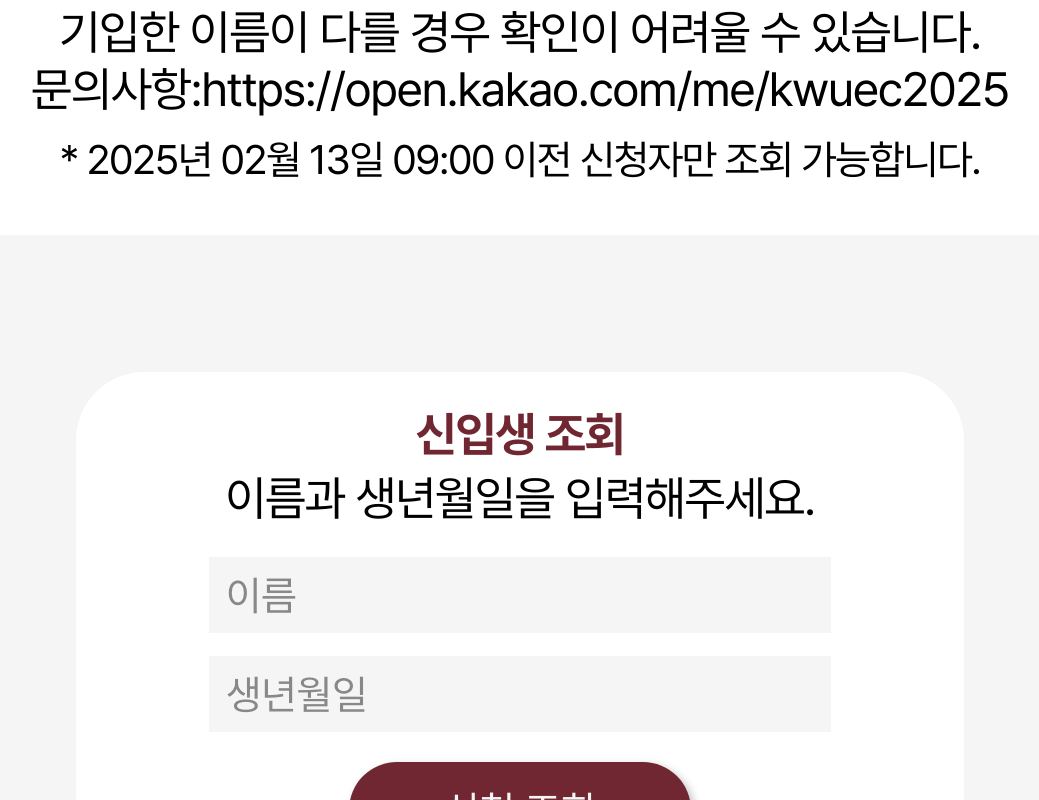
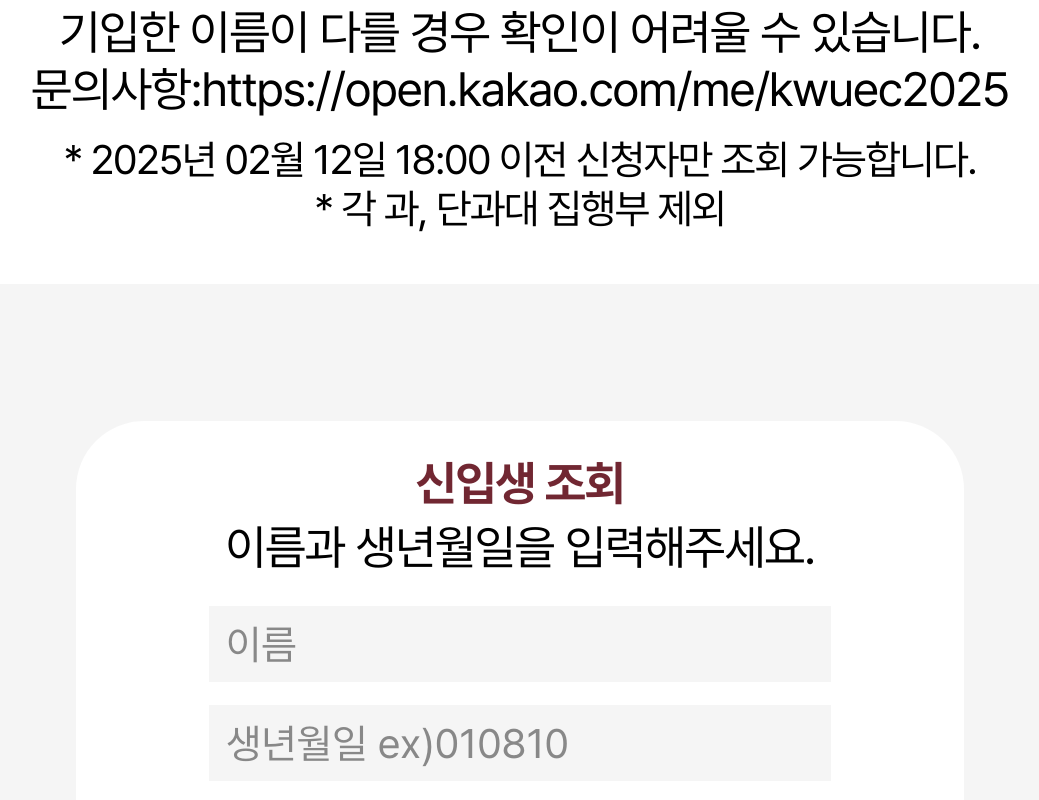
Before and after one commit to kwucouncil/client, a Vue app in the folder client/: page /orientation/confirm in a window 1280 px wide. Shown: the part 920-1720 px from the top of the page, without its empty margins (120-1159 px from the left). Built offline with nearby package versions, Linux system fonts and the light colour scheme; what mobile-detect would draw is missing.

Commit message:
[ENH] placeholder 수정

```diff
--- a/client/src/views/desktop/orientation/Confirm.vue
+++ b/client/src/views/desktop/orientation/Confirm.vue
@@ -5,7 +5,7 @@
 				<img src="@/assets/imgs/desktop/orientation/banner.svg" alt="새로배움터 배너">
 			</div>
 			<div class="form-wrap">
-				<p class="notice">* 2025년 2월 13일 09:00 이전 신청자만 조회 가능합니다.</p>
+				<p class="notice">* 2025년 2월 12일 18:00 이전 신청자만 조회 가능합니다.<br>* 각 과, 단과대 집행부 제외</p>
 				<form @submit.prevent="ConfirmFresh()">
 					<div class="freshman-wrap">
 						<div class="info-wrap">
@@ -14,7 +14,7 @@
 						</div>
 						<div class="input-wrap">
 							<input type="text" placeholder="이름" v-model="fresh_name">
-							<input type="text" placeholder="생년월일" v-model="fresh_date">
+							<input type="text" placeholder="생년월일 ex)010810" v-model="fresh_date">
 						</div>
 						<div class="btn-wrap">
 							<button class="btn-submit" type="submit">신청 조회</button>
--- a/client/src/views/mobile/orientation/Confirm.vue
+++ b/client/src/views/mobile/orientation/Confirm.vue
@@ -8,7 +8,7 @@
 				<h2>새로배움터 신청조회</h2>
 				<p>이름과 생년월일 및 학번을 입력해<br/>새로배움터 신청조회가 가능합니다.</p>
 				<p>신청 폼에 기입한 이름과 입금자명에<br/>기입한 이름이 다를 경우 확인이 어려울 수 있습니다.<br/>문의사항:https://open.kakao.com/me/kwuec2025</p>
-				<p class="guide">* 2025년 02월 13일 09:00 이전 신청자만 조회 가능합니다.</p>
+				<p class="guide">* 2025년 02월 12일 18:00 이전 신청자만 조회 가능합니다.<br>* 각 과, 단과대 집행부 제외</p>
 			</div>
 			<div class="form-wrap">
 				<form @submit.prevent="ConfirmFresh()">
@@ -19,7 +19,7 @@
 						</div>
 						<div class="input-wrap">
 							<input type="text" placeholder="이름" v-model="fresh_name">
-							<input type="text" placeholder="생년월일" v-model="fresh_date">
+							<input type="text" placeholder="생년월일 ex)010810" v-model="fresh_date">
 						</div>
 						<div class="btn-wrap">
 							<button class="btn-submit" type="submit">신청 조회</button>
```
